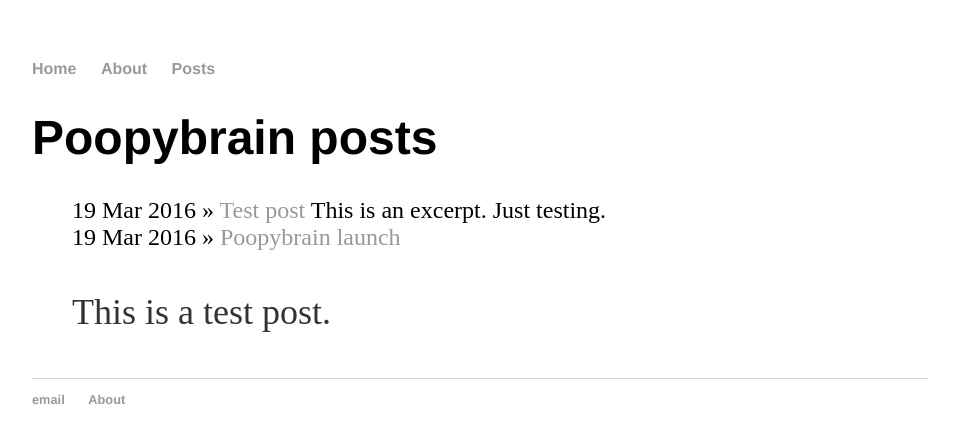
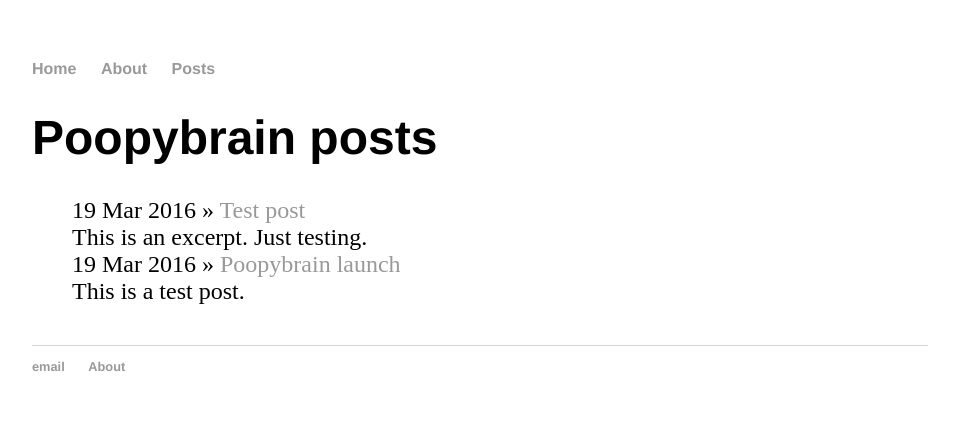
Before and after one commit to poopybrain/poopybrain.github.io, a Jekyll site: the page built from posts/index.html, in a window 1280 px wide. Shown: the top 443 px of the page, without its empty margins (160-1119 px from the left). Built offline with Jekyll 4.4.1, drawn with Linux system fonts in a browser that asks for light colours.

Commit message:
excerpt fix

```diff
--- a/posts/index.html
+++ b/posts/index.html
@@ -8,8 +8,9 @@ title: Poopybrain posts
 	  {% for post in site.posts %}
 		<li><span>{{ post.date | date_to_string }}</span> »
 		<a href="{{ post.url }}" title="{{ post.title }}">{{ post.title }}</a>
-		{{ post.excerpt }}
+		<br/>
+		{{ post.excerpt | remove: '<p>' | remove: '</p>' }}
+		</li>
 
-		</li>
 	  {% endfor %}
 	</ul>
```
